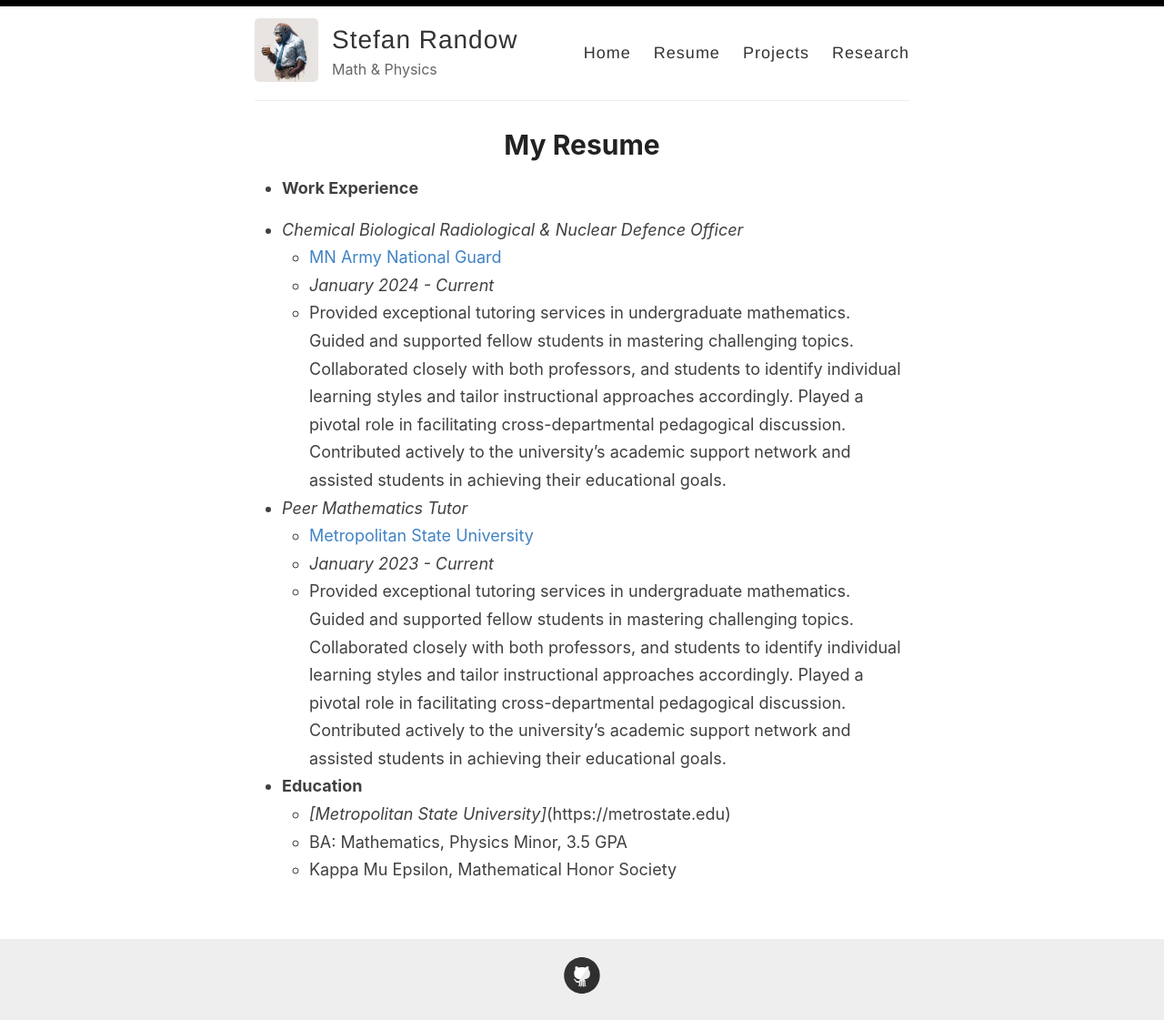
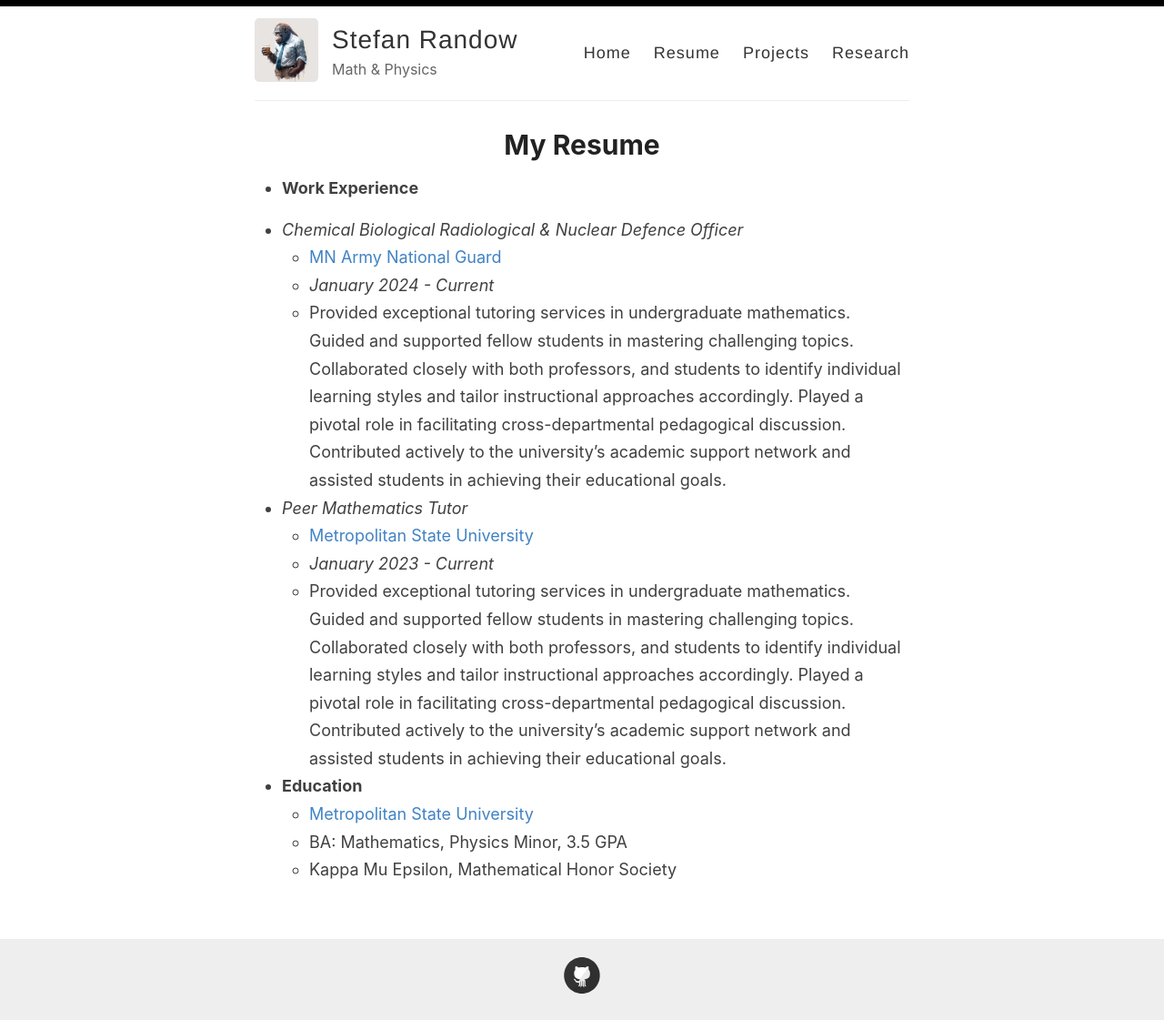
Before and after one commit to StefanRandow/StefanRandow.github.io, a Jekyll site: the page built from _pages/resume.md, in a window 1280 px wide. Shown: the whole page at 91% size. Built offline with Jekyll 4.4.1, drawn with Linux system fonts in a browser that asks for light colours; nearby versions of some CDN libraries; some of the changed lines change nothing that is shown.

Commit message:
Update resume.md

```diff
--- a/_pages/resume.md
+++ b/_pages/resume.md
@@ -12,11 +12,11 @@
    - Provided exceptional tutoring services in undergraduate mathematics. Guided and supported fellow students in mastering challenging topics. Collaborated closely with both professors, and students to identify individual learning styles and tailor instructional approaches accordingly. Played a pivotal role in facilitating cross-departmental pedagogical discussion. Contributed actively to the university's academic support network and assisted students in achieving their educational goals.
 
  - *Peer Mathematics Tutor*
-   - [Metropolitan State University](https://metrostate.edu)
+   - [Metropolitan State University](https://www.metrostate.edu)
    - *January 2023 - Current*
    - Provided exceptional tutoring services in undergraduate mathematics. Guided and supported fellow students in mastering challenging topics. Collaborated closely with both professors, and students to identify individual learning styles and tailor instructional approaches accordingly. Played a pivotal role in facilitating cross-departmental pedagogical discussion. Contributed actively to the university's academic support network and assisted students in achieving their educational goals.
 
  - **Education**
-   - *[Metropolitan State University]*(https://metrostate.edu)
+   - [Metropolitan State University](https://www.metrostate.edu)
    - BA: Mathematics, Physics Minor, 3.5 GPA
    - Kappa Mu Epsilon, Mathematical Honor Society
```
